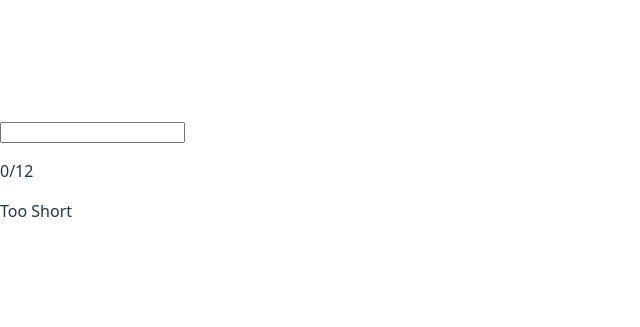
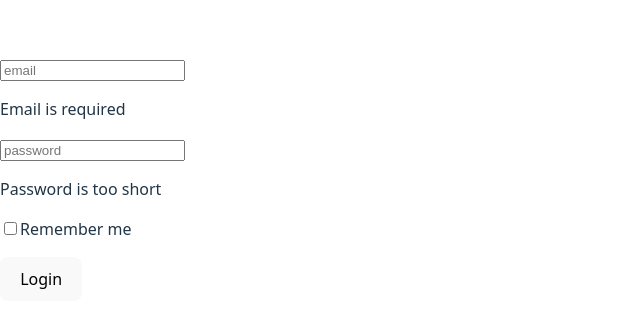
Before and after one commit to yvan-hirwa/react, a React (Vite) app in the folder firstReactProject/: page / in a window 1280 px wide. Shown: the part 221-548 px from the top of the page, without its empty margins (0-640 px from the left). Built offline with nearby package versions, Linux system fonts and the light colour scheme.

Commit message:
Login form part one

```diff
--- a/firstReactProject/src/App.jsx
+++ b/firstReactProject/src/App.jsx
@@ -4,6 +4,7 @@ import LogOut from "./components/LogOut.jsx"
 import UserLookUp from "./components/UserLookup.jsx"
 import LiveClock from "./components/LiveClock.jsx"
 import ControlledInput from "./components/ControlledInput.jsx"
+import LoginForm from "./components/LoginForm.jsx"
 
 function App(){
     const initialBakery = [
@@ -52,7 +53,8 @@ function App(){
 
   return (
     <div>
-      <ControlledInput />
+      <LoginForm ></LoginForm>
+      {/* <ControlledInput /> */}
       {/* <LiveClock/> */}
       {/* <LogOut/> */}
       {/* <UserLookUp/> */}
--- /dev/null
+++ b/firstReactProject/src/components/LoginForm.jsx
@@ -0,0 +1,43 @@
+import React from 'react'
+
+function LoginForm() {
+    const [login, setLogin] = React.useState({
+        email: '',
+        password: '',
+        remember: false
+    })
+    const formErrors = {
+        email: !login.email,
+        password: login.password.length<6
+    }
+
+    function handleLogin(e){
+        const {name, value, checked, type} = e.target
+
+            setLogin(prev => ({
+                ...prev,
+                [name]: type!== 'checkbox' ? value : checked
+            }))
+
+    }
+
+    function handleSubmit(e){
+        e.preventDefault()
+
+        console.log(login)
+    }
+  return (
+    <form action="/login" onSubmit={handleSubmit}>
+        <p><input type="email" name="email" value={login.email} onChange={handleLogin} placeholder='email'/></p>
+        <p>{formErrors.email? 'Email is required': ''}</p>
+        <p><input type="password" name="password" value={login.password} onChange={handleLogin} placeholder='password'/></p>
+        <p>{formErrors.password? 'Password is too short': ''}</p>
+        <p><input type="checkbox" name="remember"  onChange={handleLogin} checked= {login.remember}/>Remember me </p>
+
+        <button type='submit'>Login</button>
+        <p></p>
+    </form>
+  )
+}
+
+export default LoginForm
```
